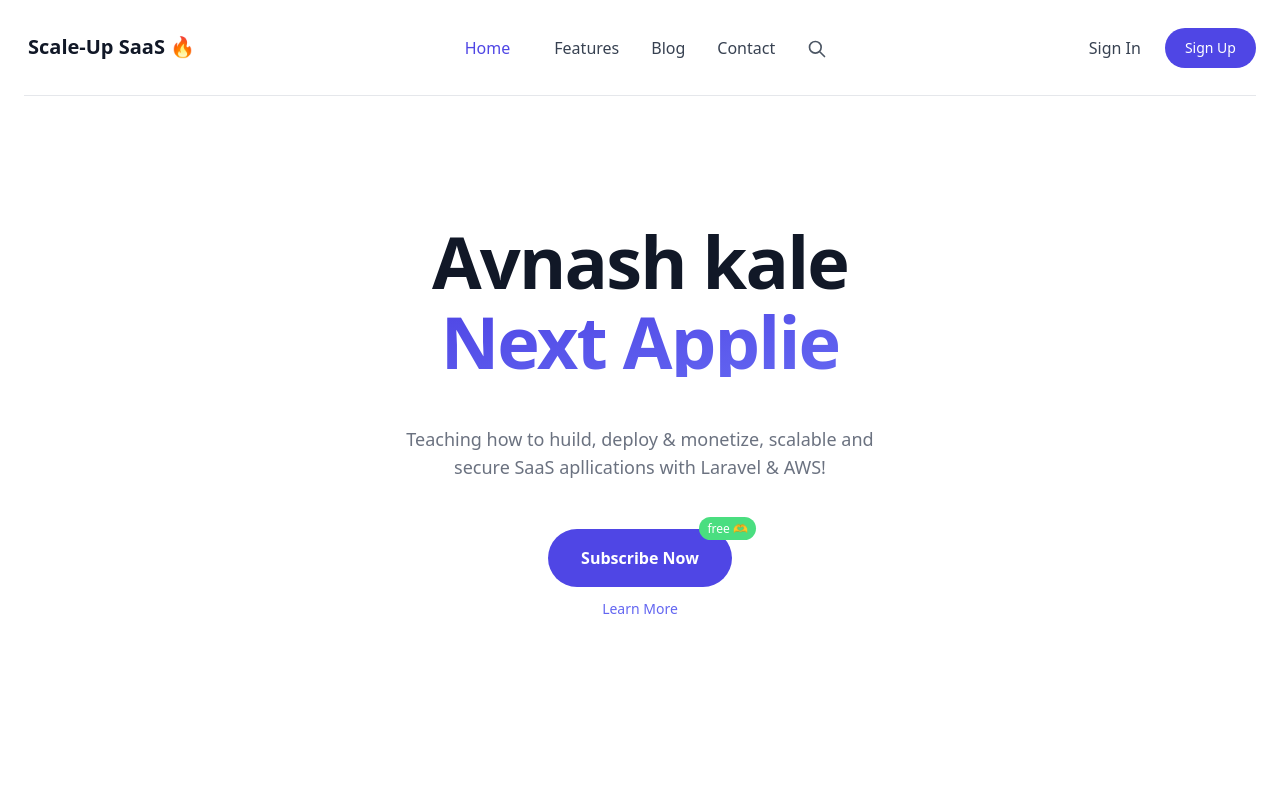
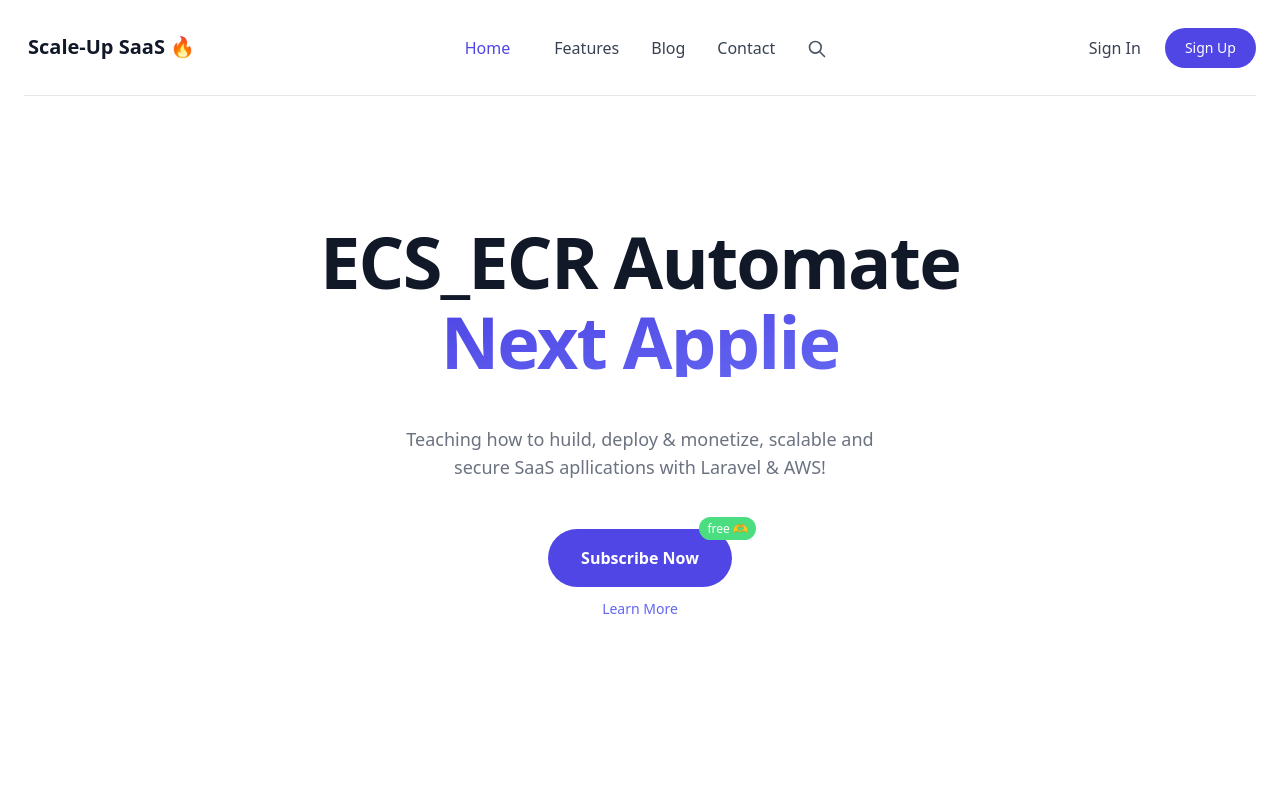
Before and after one commit to Avinashkale31/ECS_ECR, a website: page html/index.html in a window 1280 px wide. Shown: the top 800 px of the page. Drawn offline with nearby package versions, Linux system fonts and the light colour scheme.

Commit message:
“new”

```diff
--- a/html/index.html
+++ b/html/index.html
@@ -1828,7 +1828,7 @@
             <div class="container max-w-lg px-4 py-32 mx-auto mt-px text-left md:max-w-none md:text-center">
                 <h1
                     class="text-5xl font-extrabold leading-10 tracking-tight text-left text-gray-900 md:text-center sm:leading-none md:text-6xl lg:text-7xl">
-                    <span class="inline md:block">Avnash kale</span> <span
+                    <span class="inline md:block">ECS_ECR Automate</span> <span
                         class="relative mt-2 text-transparent bg-clip-text bg-gradient-to-br from-indigo-600 to-indigo-500 md:inline-block">Next
                         Applie</span></h1>
                 <div class="mx-auto mt-5 text-gray-500 md:mt-12 md:max-w-lg md:text-center lg:text-lg">Teaching how to huild, deploy & monetize, scalable and secure
```
